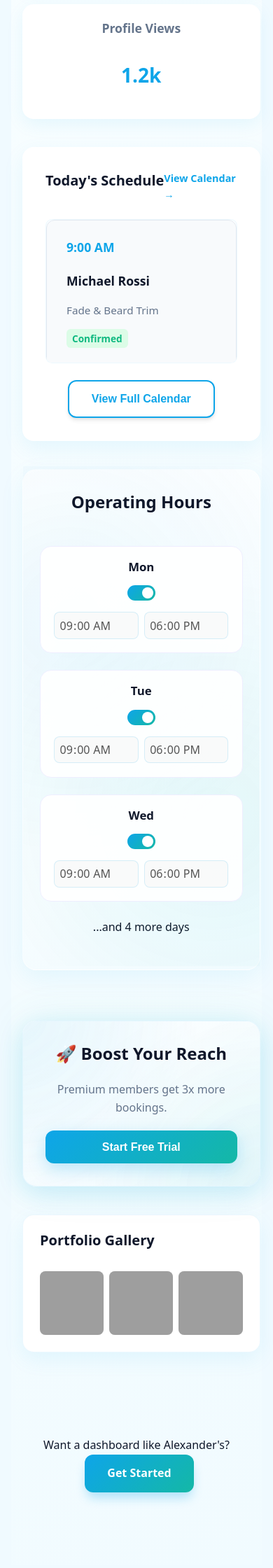
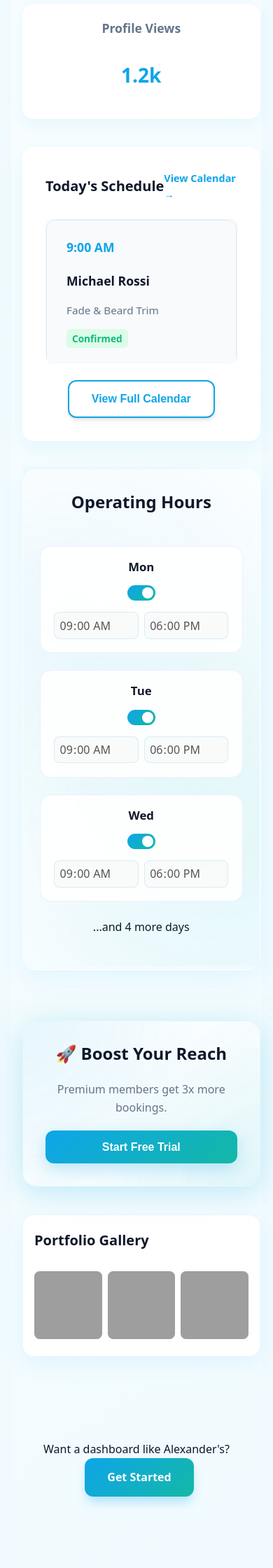
Before and after one commit to salmoncribe/BOOKERAI-main, a Flask app: page /demo in a window 390 px wide. Shown: the part 820-3060 px from the top of the page at 70% size. Run offline with Flask 3, Linux system fonts and the light colour scheme; some libraries are stand-ins or nearby versions; grey boxes are pictures that could not be loaded.

Commit message:
Final Mobile Fixes: Header wrap, proper padding, and container lockdown

```diff
--- a/static/css/dashboard.css
+++ b/static/css/dashboard.css
@@ -10,11 +10,12 @@
     position: relative;
     color: var(--text-dark);
     background: linear-gradient(145deg, #f9feff 0%, #f1fbff 100%);
-    background: linear-gradient(145deg, #f9feff 0%, #f1fbff 100%);
     width: 100%;
     max-width: 1200px;
     margin: 0 auto;
     overflow-x: hidden;
+    box-sizing: border-box;
+    /* Lock padding inside width */
 }
 
 /* Central Card Utility - Enforced on all main cards */
@@ -23,10 +24,22 @@
 .hours-card,
 .promo-card,
 .card {
-    width: 100%;
+    width: min(100%, 640px);
     margin-left: auto;
     margin-right: auto;
     box-sizing: border-box;
+}
+
+@media (max-width: 768px) {
+
+    .central-card,
+    .appointments-card,
+    .hours-card,
+    .promo-card,
+    .card {
+        padding-left: 1rem;
+        padding-right: 1rem;
+    }
 }
 
 /* Helper for mobile button */
@@ -138,6 +151,8 @@
     flex-basis: 0;
     /* Align perfectly */
     /* Removed min-width for full fluidity */
+    margin: 0 auto;
+    /* Centering Logic */
 }
 
 .insight-card:hover {
@@ -176,10 +191,16 @@
 }
 
 .appointments-card h3 {
-    margin-bottom: 1rem;
+    margin-bottom: 0;
+    /* Let container handle gap */
     color: var(--text-dark);
     font-weight: 700;
     flex-shrink: 0;
+}
+
+.appt-header {
+    flex-wrap: wrap;
+    gap: 1rem;
 }
 
 .table-scroll {
@@ -995,7 +1016,7 @@ video.media-thumb:hover {
 .premium-bubble {
     position: absolute;
     top: 1.8rem;
-    right: 2rem;
+    right: clamp(10px, 5%, 20px);
     width: 12px;
     height: 12px;
     border-radius: 50%;
--- a/templates/dashboard.html
+++ b/templates/dashboard.html
@@ -58,7 +58,8 @@
     <div class="main-content">
       <!-- Upcoming Appointments -->
       <div class="card appointments-card">
-        <div style="display:flex;justify-content:space-between;align-items:center;margin-bottom:1rem;">
+        <div class="appt-header"
+          style="display:flex;justify-content:space-between;align-items:center;margin-bottom:1rem;">
           <h3>Upcoming Appointments</h3>
           <button class="btn btn-secondary small" onclick="openCalendar()">View Calendar</button>
         </div>
```
